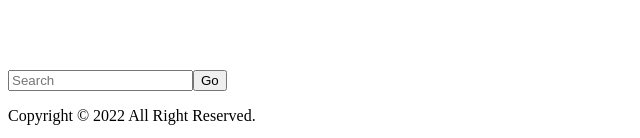
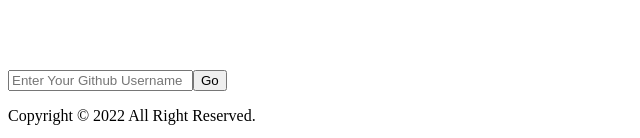
Before and after one commit to Rahul-Chhabra-27/Github-Finder-ReactJs, a React (Create React App) app: page / in a window 1280 px wide. Shown: the part 1244-1382 px from the top of the page, without its empty margins (0-640 px from the left). Built offline with nearby package versions, Linux system fonts and the light colour scheme.

Commit message:
Bug Fixed

```diff
--- a/src/components/users/user-search.jsx
+++ b/src/components/users/user-search.jsx
@@ -26,7 +26,7 @@ const UserSearch = () => {
               <input
                 type='text'
                 className='w-full pr-40 bg-gray-200 input input-lg text-black'
-                placeholder='Search'
+                placeholder='Enter Your Github Username'
                 value={text}
                 onChange={(e) => setText(e.target.value)}
               />
```
